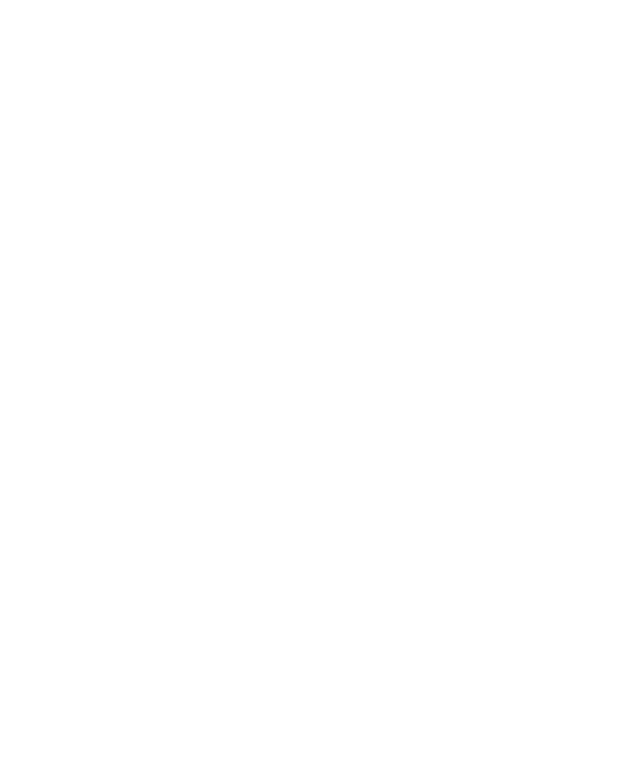
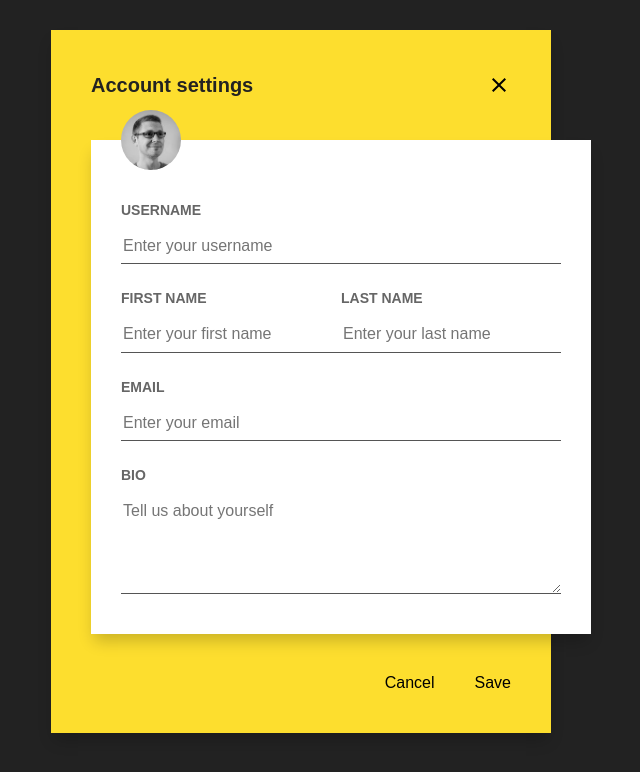
Before and after one commit to frontendtester/loop-2-2, a plain HTML site: page index.html in a window 1280 px wide. Shown: the whole page, without its empty margins (339-979 px from the left). Drawn offline with Linux system fonts and the light colour scheme.

Commit message:
Add profile settings form

```diff
--- a/css/styles.css
+++ b/css/styles.css
@@ -20,7 +20,7 @@ body {
   font-family: "Arial", sans-serif;
   font-size: 16px;
   line-height: 1.5;
-  background-color: #fff;
+  background-color: #222;
   color: #222;
 }
 
@@ -44,4 +44,116 @@ img {
 /* MAIN-CONTENT */
 .main-content {
   flex-grow: 1;
+  padding-top: 30px;
+  padding-bottom: 30px;
 }
+
+
+.profile-settings {
+  max-width: 500px;
+  margin-left: auto;
+  margin-right: auto;
+  background-color: #fdde2e;
+  box-shadow: 0 10px 15px -3px rgba(0, 0, 0, 0.2);
+}
+
+.profile-settings-form {
+}
+
+.profile-settings-header {
+  display: flex;
+  justify-content: space-between;
+  align-items: center;
+  padding: 40px;
+}
+
+.profile-settings-title {
+  margin: 0;
+  font-size: 20px;
+}
+
+.profile-settings-close-link {
+  display: flex;
+}
+
+.profile-settings-form-body {
+  position: relative;
+  left: 40px;
+  padding: 60px 30px 40px;
+  background-color: #fff;
+  box-shadow: 0 10px 15px -3px rgba(0, 0, 0, 0.2);
+}
+
+.profile-settings-avatar {
+  position: absolute;
+  left: 30px;
+  top: 0;
+  width: 60px;
+  height: 60px;
+  object-fit: cover;
+  border-radius: 50%;
+  transform: translateY(-50%);
+}
+
+.profile-settings-form-row {
+  display: flex;
+}
+
+.profile-settings-form-row:not(:last-child) {
+  margin-bottom: 24px;
+}
+
+.profile-settings-form-group {
+  display: flex;
+  flex-direction: column;
+  align-items: flex-start;
+}
+
+.profile-settings-form-group:not(:last-child) {
+  margin-bottom: 24px;
+}
+
+.profile-settings-form-row .profile-settings-form-group {
+  width: 50%;
+  margin-bottom: 0;
+}
+
+.profile-settings-form-label {
+  margin-bottom: 8px;
+  font-size: 14px;
+  font-weight: bold;
+  color: #666;
+  text-transform: uppercase;
+}
+
+.profile-settings-form-field {
+  display: block;
+  width: 100%;
+  padding-top: 8px;
+  padding-bottom: 8px;
+  border: 0;
+  border-bottom: 1px solid #555;
+}
+
+.profile-settings-form-field-textarea {
+  min-height: 100px;
+  resize: vertical;
+}
+
+.profile-settings-form-actions {
+  display: flex;
+  justify-content: flex-end;
+  align-items: center;
+  padding: 40px;
+}
+
+.profile-settings-form-action {
+  padding: 0;
+  border: 0;
+  background-color: transparent;
+  cursor: pointer;
+}
+
+.profile-settings-form-action:not(:last-child) {
+  margin-right: 40px;
+}
--- a/index.html
+++ b/index.html
@@ -12,6 +12,55 @@
 </head>
 <body>
 
+  <div class="main-content">
+    <div class="container">
+
+      <div class="profile-settings">
+        <form class="profile-settings-form" action="https://echo.htmlacademy.ru" method="POST">
+          <header class="profile-settings-header">
+            <h1 class="profile-settings-title">Account settings</h1>
+            <a class="profile-settings-close-link" href="#">
+              <img src="img/icon-close.svg" alt="Close" width="24" height="24">
+            </a>
+          </header>
+
+          <div class="profile-settings-form-body">
+            <img class="profile-settings-avatar" src="img/avatar.jpg" alt="Profile img" width="60" height="60">
+
+            <div class="profile-settings-form-group">
+              <label class="profile-settings-form-label" for="settings-username-input">Username</label>
+              <input class="profile-settings-form-field" type="text" name="username" id="settings-username-input" placeholder="Enter your username" required>
+            </div>
+            <div class="profile-settings-form-row">
+              <div class="profile-settings-form-group">
+                <label class="profile-settings-form-label" for="settings-first-name-input">First name</label>
+                <input class="profile-settings-form-field" type="text" name="first_name" id="settings-first-name-input" placeholder="Enter your first name" required>
+              </div>
+              <div class="profile-settings-form-group">
+                <label class="profile-settings-form-label" for="settings-last-name-input">Last name</label>
+                <input class="profile-settings-form-field" type="text" name="last_name" id="settings-last-name-input" placeholder="Enter your last name" required>
+              </div>
+            </div>
+            <div class="profile-settings-form-group">
+              <label class="profile-settings-form-label" for="settings-email-input">Email</label>
+              <input class="profile-settings-form-field" type="email" name="email" id="settings-email-input" placeholder="Enter your email" pattern="^([a-z0-9_\.-]+)@([\da-z\.-]+)\.([a-z\.]{2,6})$" required>
+            </div>
+            <div class="profile-settings-form-group">
+              <label class="profile-settings-form-label" for="settings-bio-textarea">Bio</label>
+              <textarea class="profile-settings-form-field profile-settings-form-field-textarea" name="bio" id="settings-bio-textarea" placeholder="Tell us about yourself" required></textarea>
+            </div>
+          </div>
+
+          <footer class="profile-settings-form-actions">
+            <button class="profile-settings-form-action" type="button">Cancel</button>
+            <button class="profile-settings-form-action" type="submit">Save</button>
+          </footer>
+        </form>
+      </div>
+
+    </div>
+  </div>
+
 
 
   <script src="js/main.js"></script>
```
Also changed, not shown: img/avatar.jpg (added), img/icon-close.svg (added).
